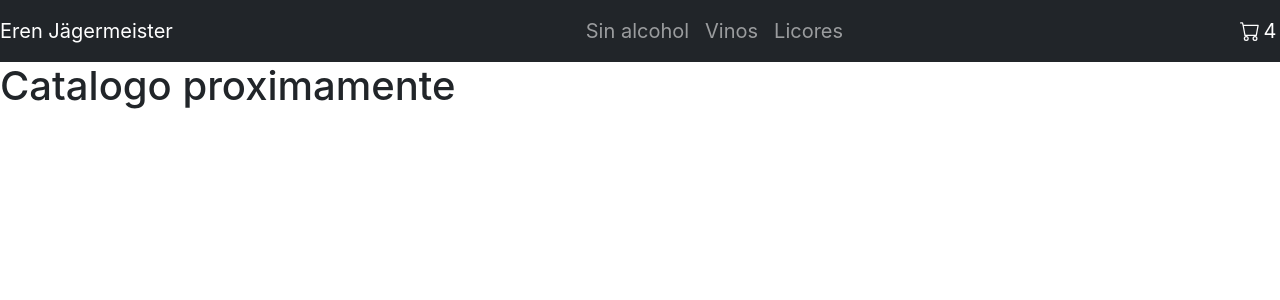
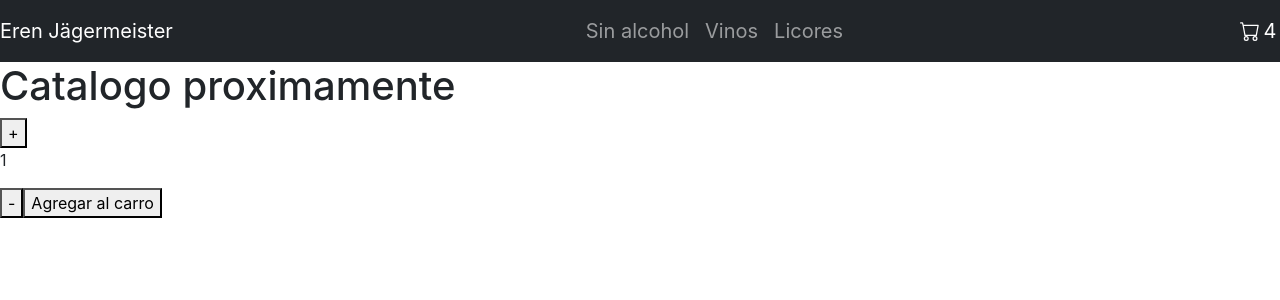
Before and after one commit to zenzou7/React-JS, a React (Create React App) app: page / in a window 1280 px wide. Shown: the top 300 px of the page. Built offline with nearby package versions, Linux system fonts and the light colour scheme.

Commit message:
tienda de bebidas LAGOS

```diff
--- /dev/null
+++ b/src/components/ItemCount.js
@@ -0,0 +1,36 @@
+import { useEffect, useState } from "react";
+
+const ItemCount = ({ stock = 0 , initial = 1 , onAdd}) =>{
+    const [count, setCount] = useState(0);
+
+    useEffect(() =>{
+        setCount(initial);
+    },[])
+
+    const incremento = () =>{
+        if(count < stock){
+            setCount(count+1)
+        }
+    }
+
+    const decremento = () =>{
+        if(count > initial){
+            setCount(count-1)
+        }
+    }
+    return(
+        <div id="ContainerContador">
+            <button className="boton" onClick={incremento}>+</button>
+            <p id="cantidadProducto">{count}</p>
+            <button className="boton" onClick={decremento}>-</button>
+
+        {
+            stock
+            ? <button onClick={() =>onAdd(count)}>Agregar al carro</button>
+            : <button>Agregar al carro</button>
+        }
+        </div>
+    );
+}
+
+export default ItemCount
--- a/src/components/ItemListContainer.js
+++ b/src/components/ItemListContainer.js
@@ -1,9 +1,16 @@
 import React from "react";
+import ItemCount from "./ItemCount";
 
 const ItemListContainer  = (props) =>{
+
+    const onAdd = (qty)=>{
+        alert("Has seleccionado " + qty +" productos.")
+    }
+
     return(
         <div id="catalogo">
             <h1>{props.mensaje}</h1>
+            <ItemCount stock={5} initial={1} onAdd={onAdd}/>
         </div>
     );
 }
```
